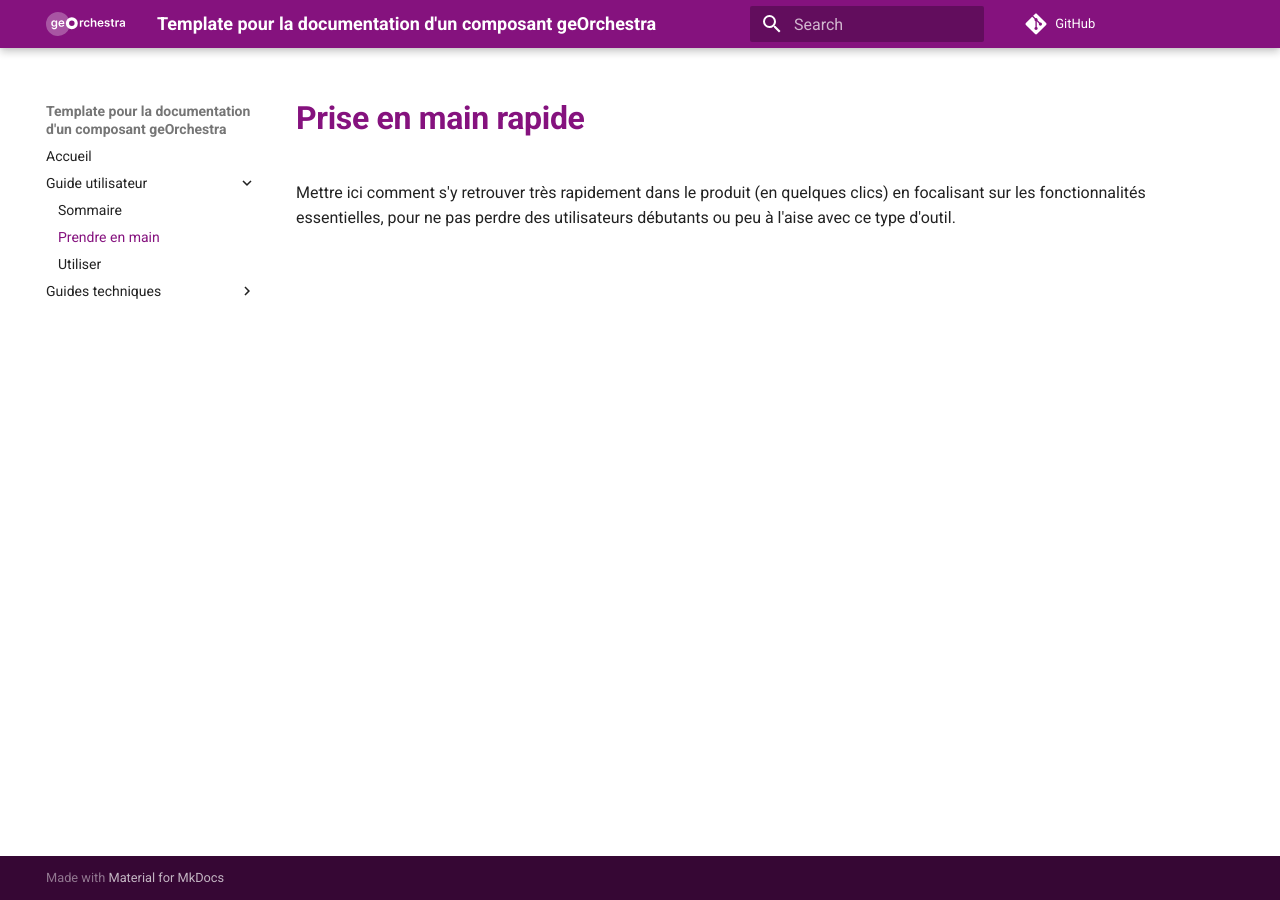
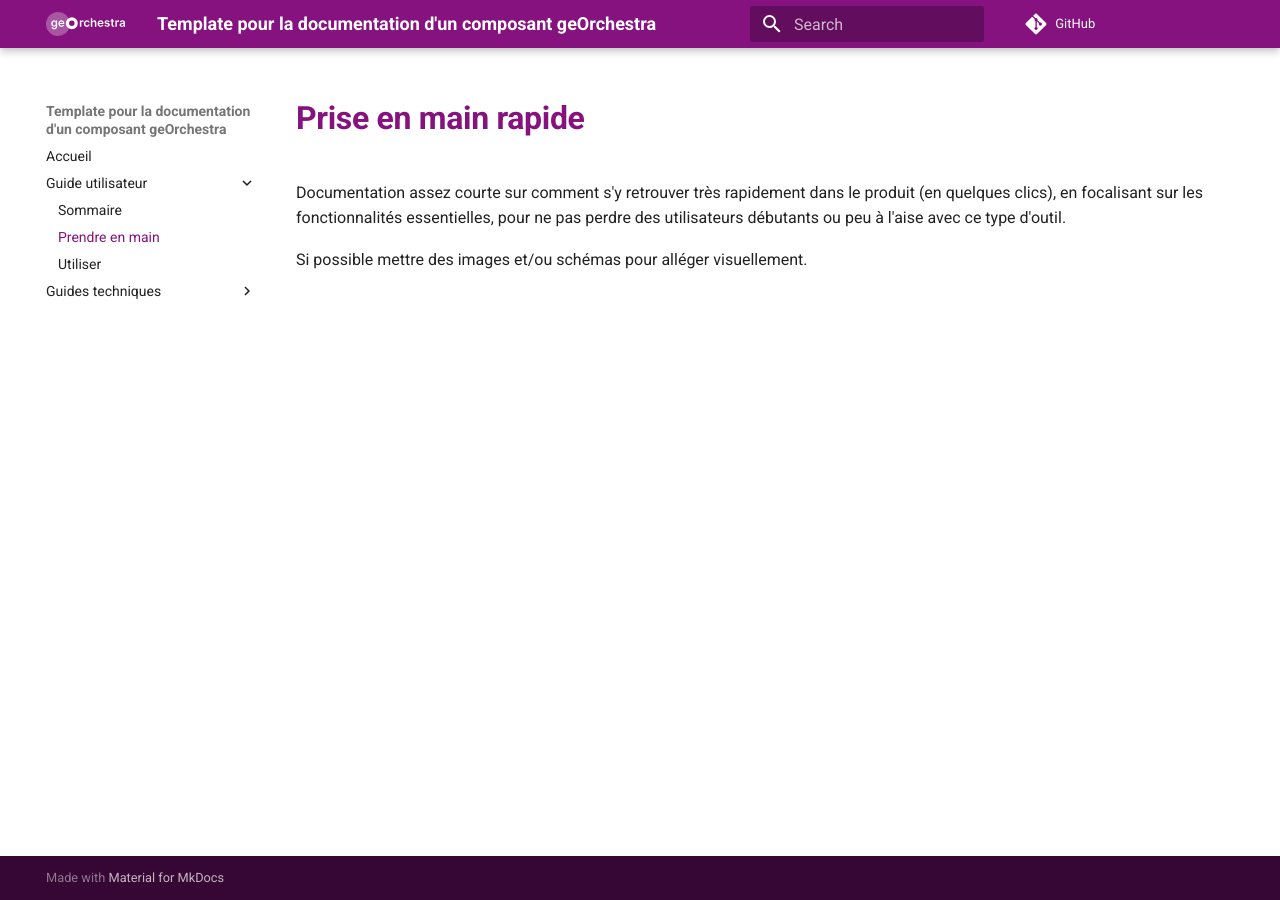
Before and after one commit to georchestra/georchestra_documentation, an MkDocs documentation site: the page built from docs/guide_utilisateur/prise_en_main.md, in a window 1280 px wide. Built offline with MkDocs 1.6.1 and Material for MkDocs 9.7.7, drawn with Linux system fonts in a browser that asks for light colours; comment, search, counter and statistics services are not loaded.

Commit message:
Update prise_en_main.md

```diff
--- a/docs/guide_utilisateur/prise_en_main.md
+++ b/docs/guide_utilisateur/prise_en_main.md
@@ -1,3 +1,5 @@
 # Prise en main rapide
 
-Mettre ici comment s'y retrouver très rapidement dans le produit (en quelques clics) en focalisant sur les fonctionnalités essentielles, pour ne pas perdre des utilisateurs débutants ou peu à l'aise avec ce type d'outil.
+Documentation assez courte sur comment s'y retrouver très rapidement dans le produit (en quelques clics), en focalisant sur les fonctionnalités essentielles, pour ne pas perdre des utilisateurs débutants ou peu à l'aise avec ce type d'outil.
+
+Si possible mettre des images et/ou schémas pour alléger visuellement.
```
